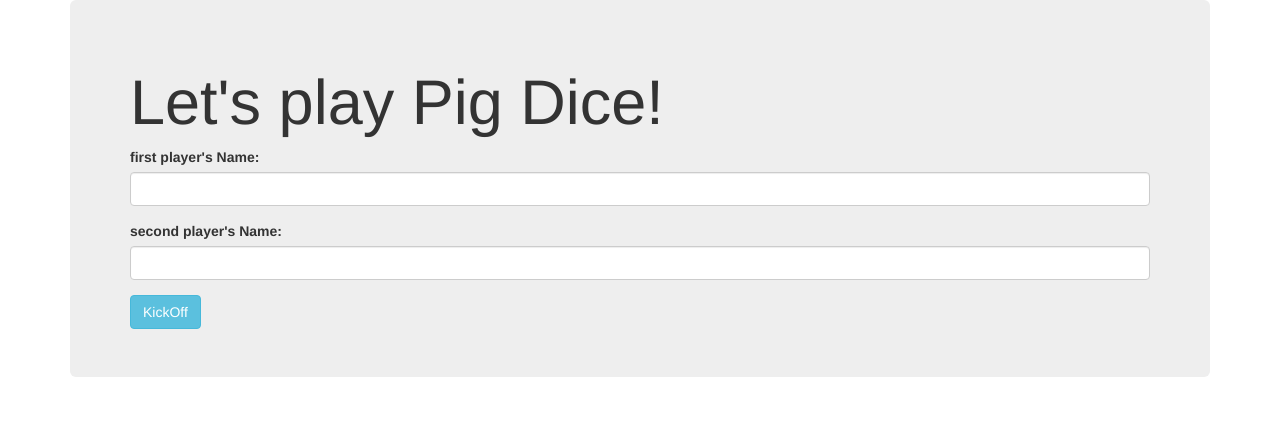
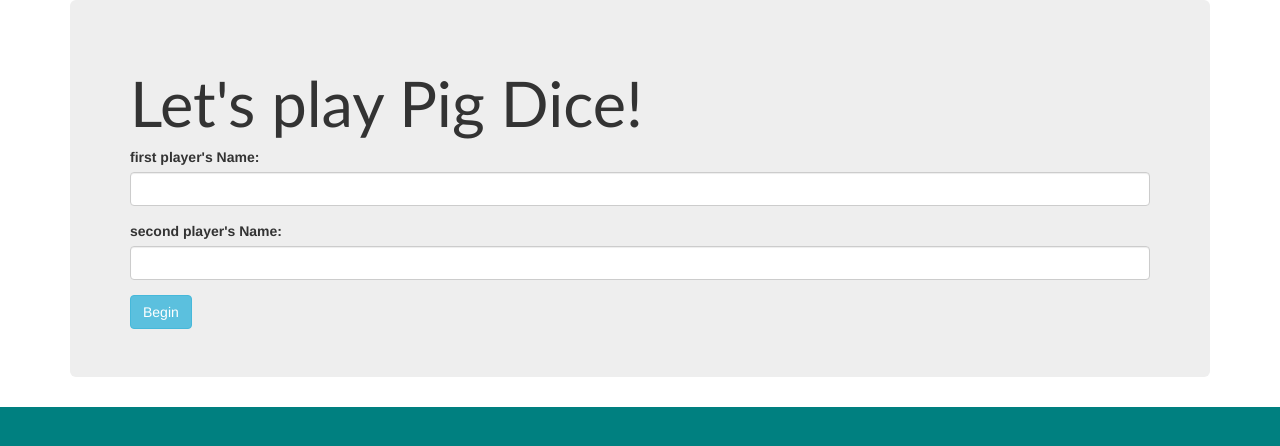
Before and after one commit to AshleyAlpha/mine4, a plain HTML site: page index.html in a window 1280 px wide. Drawn offline with nearby package versions, Linux system fonts and the light colour scheme.

Commit message:
additional styles in mystyles

```diff
--- a/css/mystyles.css
+++ b/css/mystyles.css
@@ -1,3 +1,10 @@
+html{
+  background-color: teal;
+}
 .player-console {
     display: none;
   }
+  h1{
+    color: teal;
+    font-family: calibri;
+  }
--- a/index.html
+++ b/index.html
@@ -28,7 +28,7 @@
                     <input required class="secondplayerName form-control" type="text">
                 </div>
             </form>
-            <button id="start" class="btn-info btn">KickOff</button>
+            <button id="start" class="btn-info btn">Begin</button>
         </div>
     </div>
 
```
